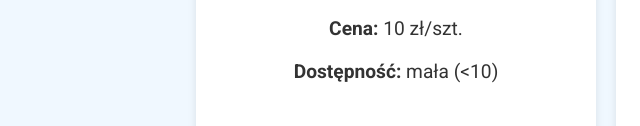
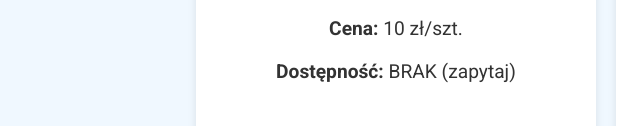
Before and after one commit to janczura/krewetkimiedzychod.ovh, a plain HTML site: page index.html in a window 1280 px wide. Shown: the part 826-952 px from the top of the page, 244-884 px from the left. Drawn offline with Linux system fonts and the light colour scheme.

Commit message:
aktualizacja dostepnosci niebieskich krewetek

```diff
--- a/index.html
+++ b/index.html
@@ -31,7 +31,7 @@
                 <img src="img/blue.jpg" alt="Niebieskie krewetki" />
                 <p>Piękne, intensywnie niebieskie krewetki, które wprowadzą wyjątkowy wygląd do Twojego akwarium.</p>
                 <p><strong>Cena:</strong> 10 zł/szt.</p>
-                <p><strong>Dostępność:</strong> mała (<10)</p>
+                <p><strong>Dostępność:</strong> BRAK (zapytaj)</p>
             </div>
 
             <div class="product">
```
